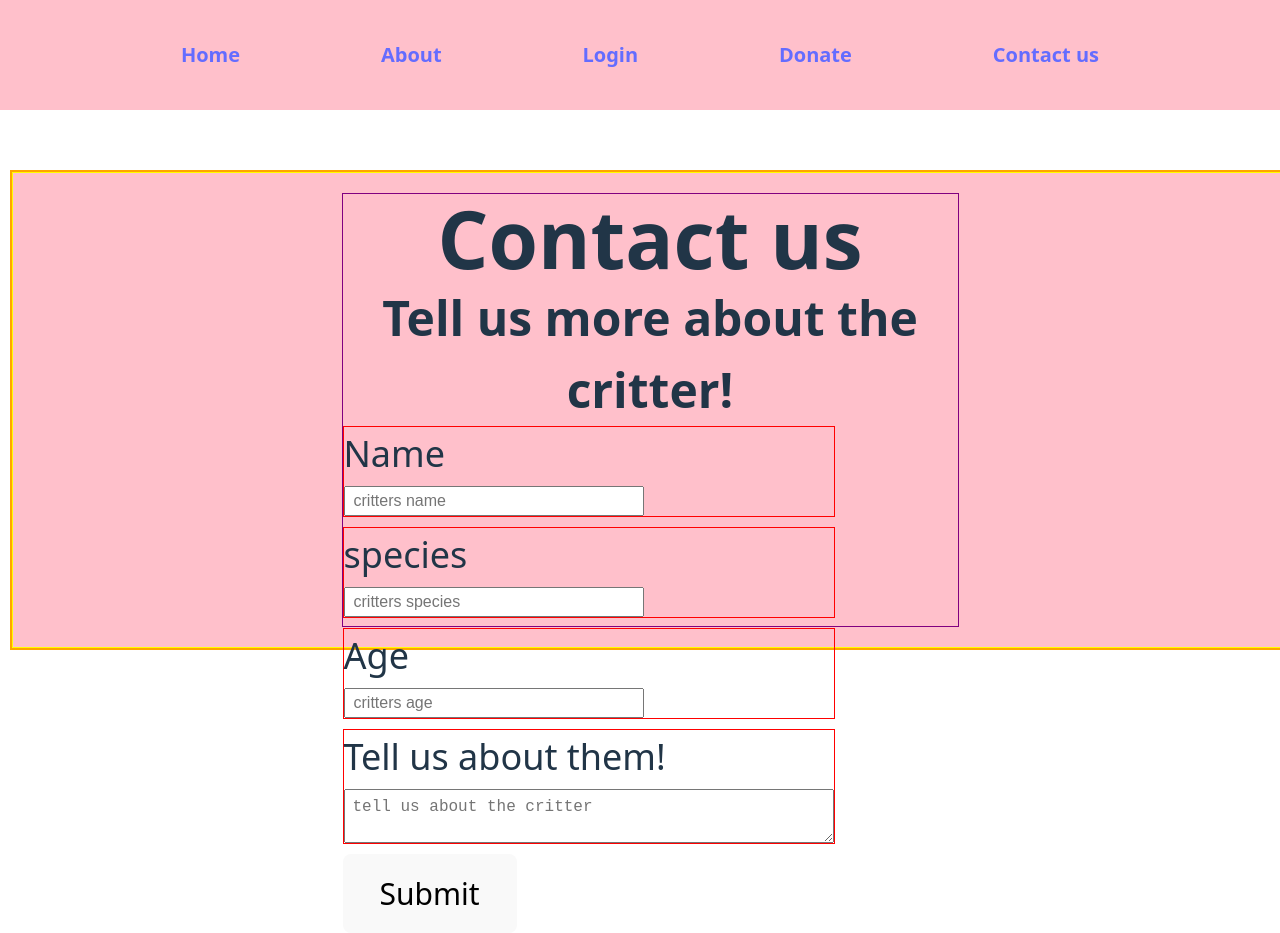
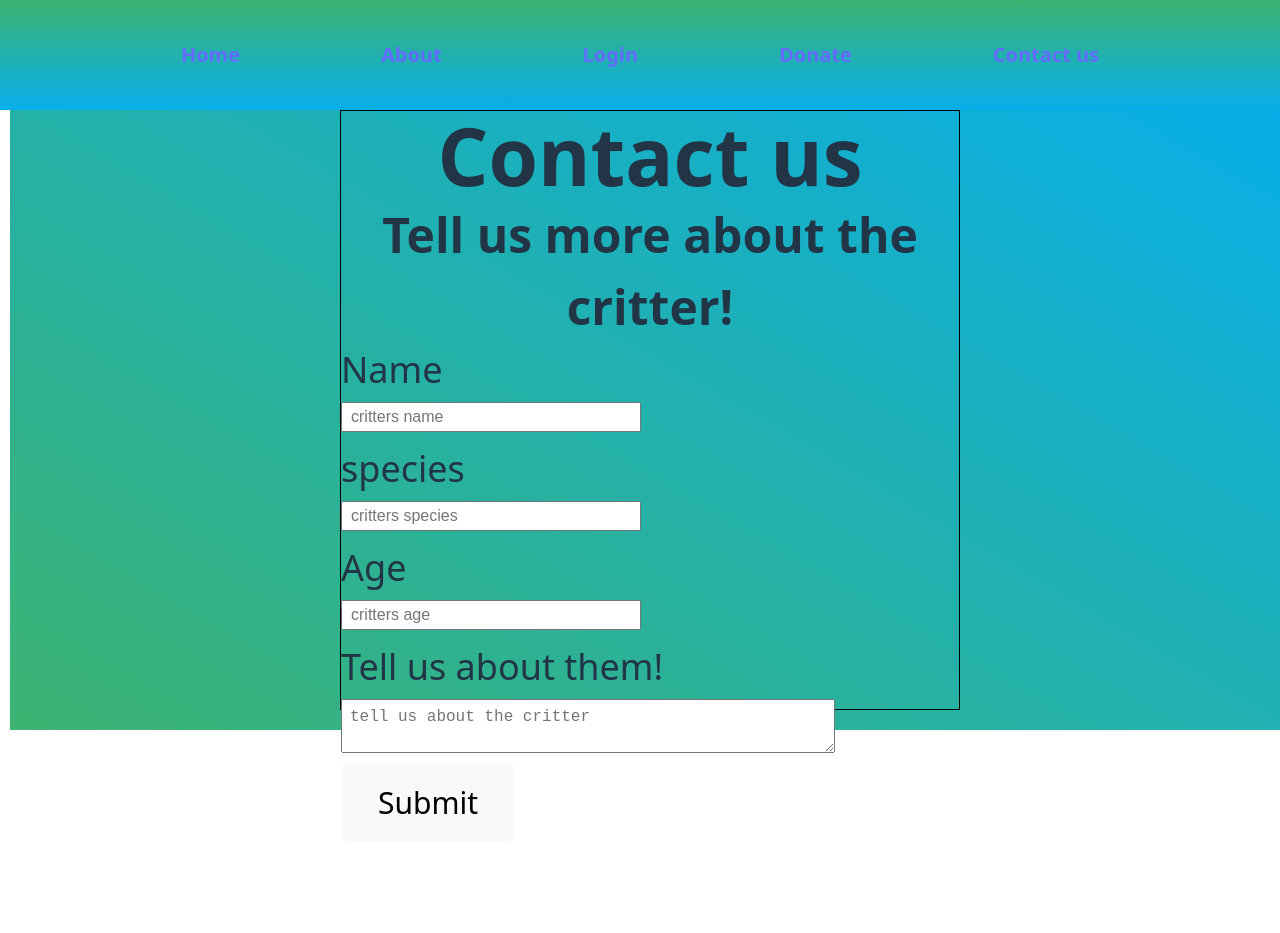
Before and after one commit to Jarbelaez91/Pet-Shelter, a React (Vite) app in the folder pet-shelter/: page /contact in a window 1280 px wide. After the commit the page ends 842 px from the top, so only its background shows below. Built offline with nearby package versions, Linux system fonts and the light colour scheme.

Commit message:
some css

```diff
--- a/pet-shelter/src/css/about.css
+++ b/pet-shelter/src/css/about.css
@@ -11,8 +11,9 @@
 .about-container{
     border: 2px solid black;
     margin: 20px;
-    background-color: pink;
+    background: linear-gradient(30deg, #3CB371, #07aeea);
     width: 50%;
+    margin-top: 450px;
 
 }
 
--- a/pet-shelter/src/css/contact.css
+++ b/pet-shelter/src/css/contact.css
@@ -11,20 +11,21 @@ html, body {
 
 
 .contact-container{
-    background-color: pink;
+    background-color: #3CB371;
     width: 100%;
     padding: 20px;
     box-sizing: border-box;
-    border: solid yellow 1px;
     display: flex;
     justify-content: center;
+    background: linear-gradient(30deg, #3CB371, #07aeea);
+
+
 
 }
 
 .contact-form{
     width: 80%;
     font-size: 25px;
-    border: solid red 1px;
     display: flex;
     flex-direction: column;
     margin-bottom: 10px;
@@ -35,7 +36,7 @@ html, body {
 
     width: 50%;
     height: auto;
-    border: solid purple 1px;
+    border: solid black 1px;
     display: flex;
     flex-direction: column;
     align-items: left;
@@ -43,15 +44,13 @@ html, body {
 }
 
 .test{
-    border: solid green 2px;
     display: flex;
    justify-content: flex-start;
 }
 
 .contact-page{
-    border: solid orange 2px;
     width: 100vw;
-    height: 60vh;
+    height: 80vh;
     display: flex;
     justify-content: center;
 
--- a/pet-shelter/src/css/donate.css
+++ b/pet-shelter/src/css/donate.css
@@ -4,6 +4,7 @@
     display: flex;
     width: 100%;
     justify-content: center;
+    margin-top: 500px;
 
 
 }
@@ -33,7 +34,7 @@
 
 .donation-price{
     border: 2px solid black;
-    background-color: pink;
+    background: linear-gradient(30deg, #3CB371, #07aeea);
     display:flex;
     flex-direction: column;
     flex-wrap: wrap;
@@ -92,7 +93,7 @@
     width: auto;
     height: auto;
     display: flex;
-    background-color: pink;
+        background: linear-gradient(30deg, #3CB371, #07aeea);
     flex-direction: column;
 }
 
--- a/pet-shelter/src/css/home.css
+++ b/pet-shelter/src/css/home.css
@@ -6,7 +6,7 @@ body{
     overflow-x: hidden;
 }
 .cards-box{
-    background-color: pink;
+    background: linear-gradient(130deg, #3CB371, #07aeea);
     display: grid;
 
 }
@@ -15,7 +15,8 @@ body{
 .cards-title{
     width: 100%;
     text-align: center;
-    font-size: 20px;
+    font-size: 30px;
+    margin-bottom: 100px;
 
 
 }
@@ -31,7 +32,7 @@ body{
 }
 
 .cards{
-    background-color: lightblue;
+    background-color: #00CED1;
     text-align: center;
     padding-top: 25px;
     margin-bottom: 20px;
@@ -57,11 +58,12 @@ body{
 }
 
 .body-about{
-    font-size: 20px;
+    font-size: 22px;
     margin: 10px;
+    margin-top: 100px;
 }
 
 .body-container{
-    background-color: pink;
-    margin-top: 900px;
+        background: linear-gradient(30deg, #3CB371, #07aeea);
+    margin-top: 1490px;
 }
--- a/pet-shelter/src/css/login.css
+++ b/pet-shelter/src/css/login.css
@@ -40,7 +40,7 @@
     width: 50%;
     display: flex;
     flex-direction: column;
-    background-color: pink;
+    background: linear-gradient(30deg, #3CB371, #07aeea);
     padding: 50px;
 }
 
--- a/pet-shelter/src/css/nav.css
+++ b/pet-shelter/src/css/nav.css
@@ -4,7 +4,7 @@
     font-size: 20px;
     width: 100%;
     height: auto;
-    background-color: pink;
+        background: linear-gradient(180deg, #3CB371, #07aeea);
     padding:  40px;
     display: flex;
     justify-content: space-evenly;
```
